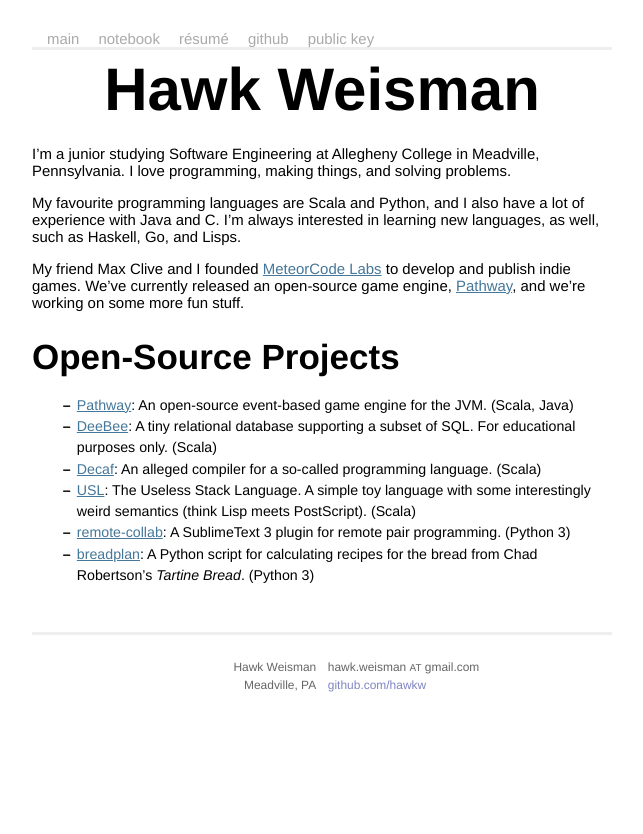
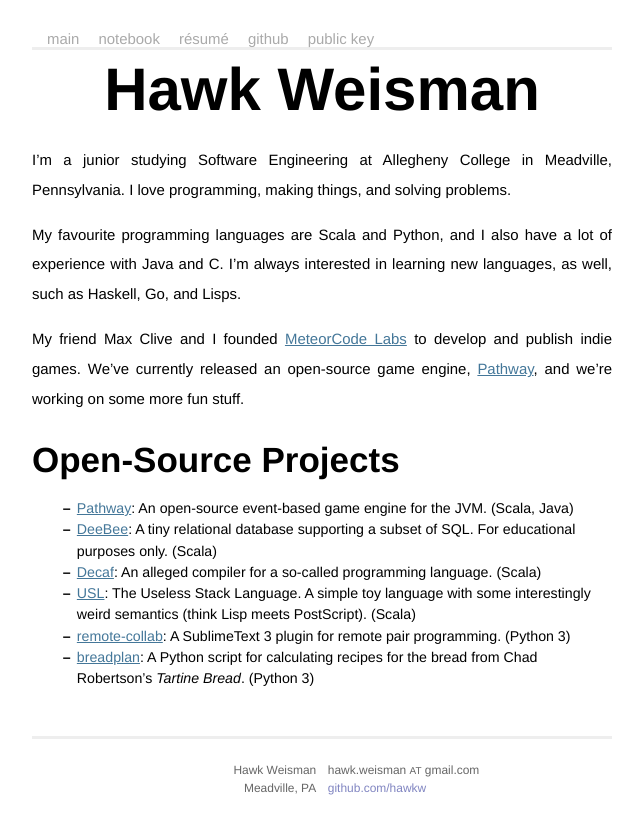
Before and after one commit to hawkw/hawkw.github.io, a Jekyll site: the page built from index.md, in a window 1280 px wide. Shown: the top 834 px of the page, without its empty margins (318-961 px from the left). Built offline with Jekyll 4.4.1, drawn with Linux system fonts in a browser that asks for light colours.

Commit message:
Fix typographic inconsistencies

```diff
--- a/_layouts/main.html
+++ b/_layouts/main.html
@@ -57,11 +57,13 @@
           </div>
       {% endif %}
         </div>
+        <div class = "content">
         <main>
       <!-- begin subtemplate -->
       {{ content }}
       <!-- end subtemplate -->
       </main>
+      </div>
 
       <div class="footer">
         <div class="contact-left">
--- a/_layouts/post.html
+++ b/_layouts/post.html
@@ -11,9 +11,11 @@ layout: main
     &nbsp;back</a>
 </div>
 <div class="content">
+<main>
   <!-- begin content -->
   {{ content }}
   <!-- end content -->
+  </main>
 </div>
 <div class="below-post">
 {% if page.tags.size != 0 %}
```
